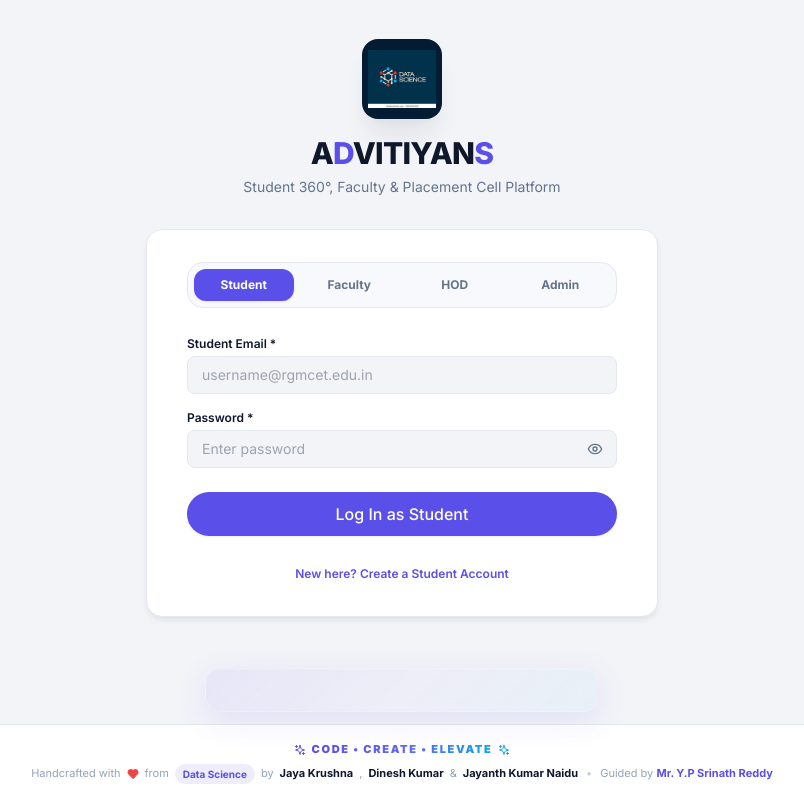
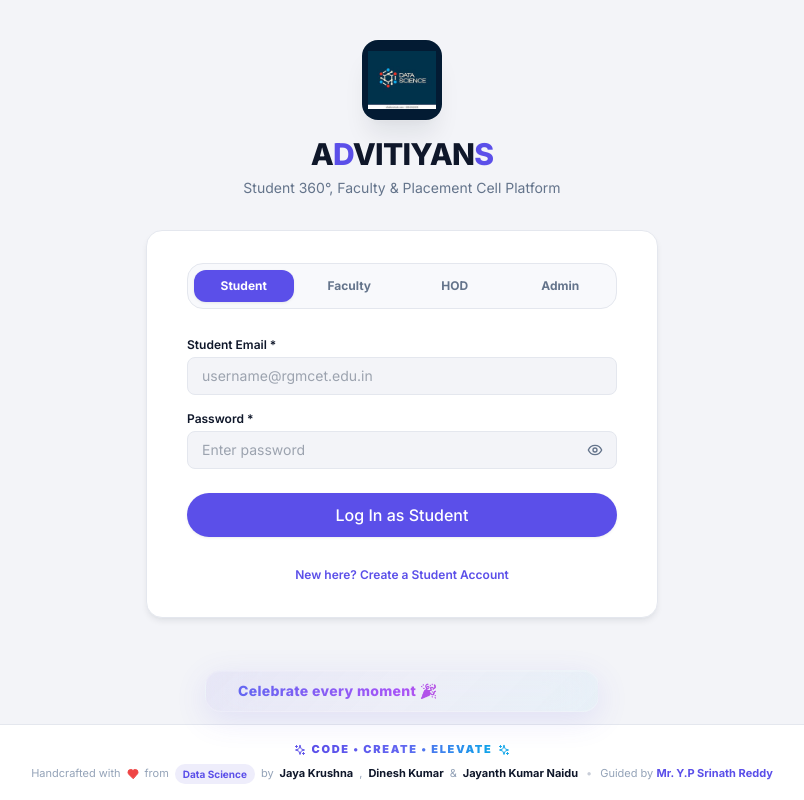
Before and after one commit to Jayanth7892/adivitiyans, a React (Vite) app in the folder frontend/: page /#/login in a window 1280 px wide. Shown: the whole page, without its empty margins (238-1042 px from the left). Built offline with nearby package versions, Linux system fonts and the light colour scheme; no server answers; what amazon-cognito-identity-js would draw is missing.

Commit message:
fix(auth): fix tag crossfade - both tags now alternate properly using CSS grid overlap

```diff
--- a/frontend/src/index.css
+++ b/frontend/src/index.css
@@ -204,31 +204,27 @@
 
 .auth-tag-crossfade {
   position: relative;
-  height: 1.4em;
-  overflow: hidden;
+  display: grid;
 }
 
 .auth-tag-item {
-  display: block;
+  grid-area: 1 / 1;
   white-space: nowrap;
-  animation: tagCrossfade 8s ease-in-out infinite;
+  animation: tagFadeA 8s ease-in-out infinite;
 }
 
 .auth-tag-item:nth-child(2) {
-  animation-delay: -4s;
+  animation-name: tagFadeB;
 }
 
-@keyframes tagCrossfade {
-  0%, 40% {
-    opacity: 1;
-    transform: translateY(0);
-  }
-  45%, 95% {
-    opacity: 0;
-    transform: translateY(-100%);
-  }
-  100% {
-    opacity: 1;
-    transform: translateY(0);
-  }
+@keyframes tagFadeA {
+  0%, 45%  { opacity: 1; }
+  50%, 95% { opacity: 0; }
+  100%     { opacity: 1; }
 }
+
+@keyframes tagFadeB {
+  0%, 45%  { opacity: 0; }
+  50%, 95% { opacity: 1; }
+  100%     { opacity: 0; }
+}
```
